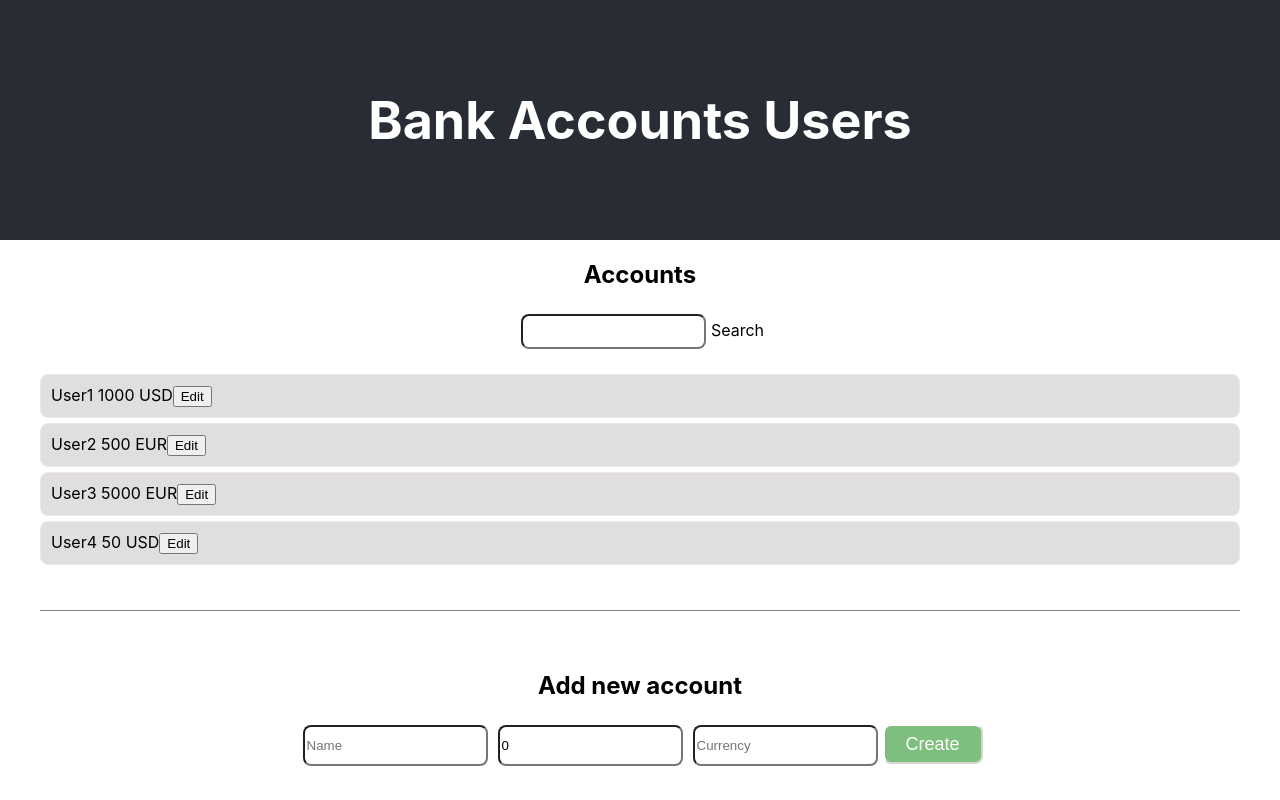
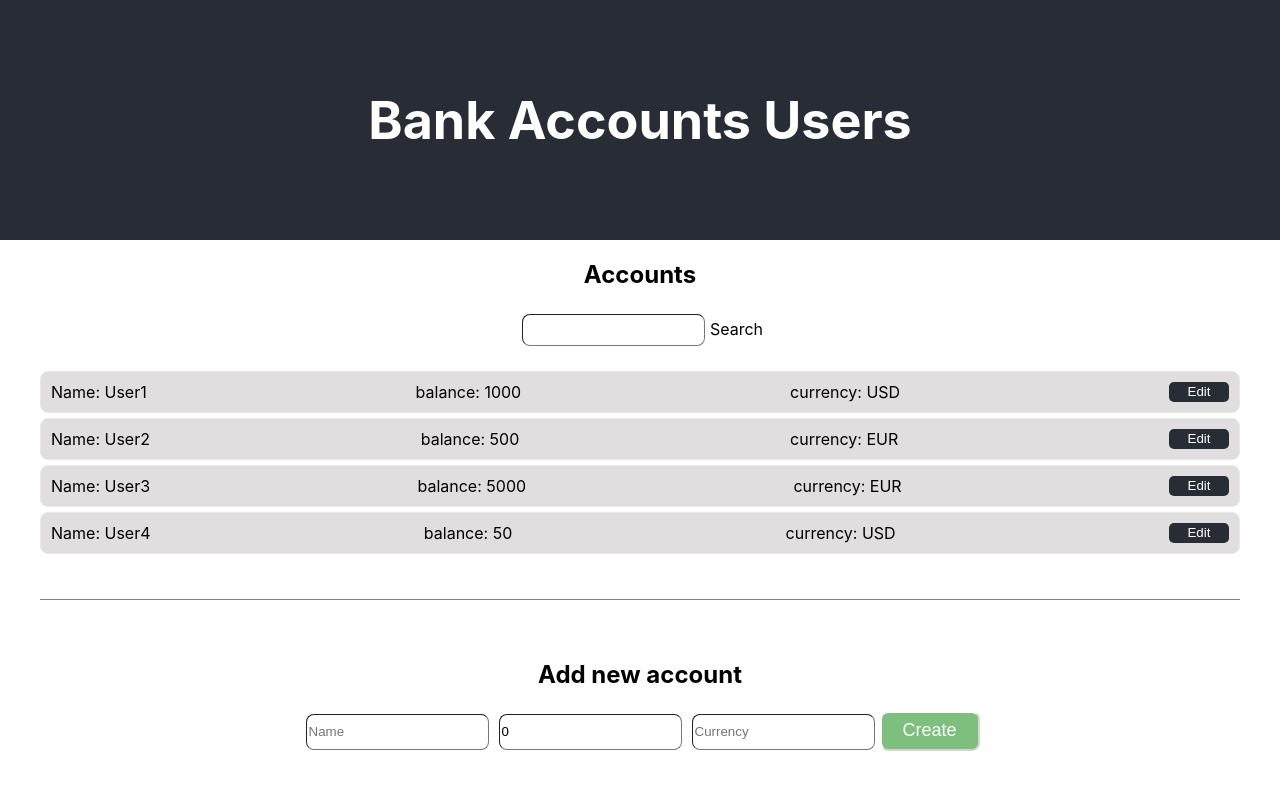
Before and after one commit to MichalStabrawa/gomspace, a React (Create React App) app: page / in a window 1280 px wide. Built offline with nearby package versions, Linux system fonts and the light colour scheme.

Commit message:
add styles

```diff
--- a/src/App.css
+++ b/src/App.css
@@ -32,13 +32,14 @@
 }
 
 .input {
-  height: 35px;
+  height: 32px;
   border-radius: 8px;
   margin: 5px;
+  border-width: 1px;
 }
 
 .modal {
-  background-color: #61dafb;
+  background-color: #c6cecf;
   position: absolute;
   top: 0;
   width: 100%;
@@ -46,6 +47,7 @@
   padding-top: 20px;
   top: 0;
   padding: 20px;
+  margin-top:10px;
 }
 
 .modal-content {
@@ -63,7 +65,7 @@
 .close {
   font-size: 2rem;
   position: absolute;
-  right: 10px;
-  top: -30px;
+  right:0;
+  top: -20px;
   cursor: pointer;
 }
--- a/src/components/AccountUserList.module.css
+++ b/src/components/AccountUserList.module.css
@@ -1,5 +1,6 @@
 .wrapper {
   position: relative;
+  width: 100%;
 }
 
 .wrapper .list {
@@ -20,3 +21,17 @@
 .search_wrapper {
   margin-bottom: 20px;
 }
+
+.list_item {
+  display: flex;
+  justify-content: space-between;
+  margin: 0;
+}
+
+.list_item button {
+  background-color: #282C34;
+  color: #fff;
+  border: #fff;
+  border-radius: 5px;
+  min-width: 60px;
+}
--- a/src/components/AccountUserList.module.min.css
+++ b/src/components/AccountUserList.module.min.css
@@ -1 +1 @@
-.wrapper{position:relative}.wrapper .list{margin:0;padding:0 0 40px}.wrapper .list li{list-style-type:none;padding:10px;border:1px solid #ece8e8;text-align:left;margin-bottom:5px;border-radius:8px;background-color:#e0dede}.search_wrapper{margin-bottom:20px}
+.wrapper{position:relative;width:100%}.wrapper .list{margin:0;padding:0 0 40px}.wrapper .list li{list-style-type:none;padding:10px;border:1px solid #ece8e8;text-align:left;margin-bottom:5px;border-radius:8px;background-color:#e0dede}.search_wrapper{margin-bottom:20px}.list_item{display:flex;justify-content:space-between;margin:0}.list_item button{background-color:#282C34;color:#fff;border:#fff;border-radius:5px;min-width:60px}
--- a/src/components/AccountUserList.module.scss
+++ b/src/components/AccountUserList.module.scss
@@ -1,5 +1,7 @@
 .wrapper {
-  position: relative;
+position: relative;
+width: 100%;;
+
   .list {
     margin: 0;
     padding: 0 0 40px;
@@ -17,3 +19,16 @@
 .search_wrapper {
   margin-bottom: 20px;
 }
+.list_item {
+  display:flex;
+  justify-content: space-between;
+  margin:0;
+
+  button {
+    background-color: #282C34;
+    color:#fff;
+    border:#fff;
+    border-radius: 5px;
+    min-width: 60px;
+  }
+}
--- a/src/components/AccountUserList.tsx
+++ b/src/components/AccountUserList.tsx
@@ -140,10 +140,14 @@ const AccountUserList: React.FC = () => {
           {data.length &&
             data.map((el) => (
               <li key={el.id}>
-                {el.name} {el.balance} {el.currency}
-                <button onClick={openModal} id={el.id}>
-                  Edit
-                </button>
+                <p className={classes.list_item}>
+                  <span>Name: {el.name} </span>{" "}
+                  <span>balance: {el.balance}</span>{" "}
+                  <span>currency: {el.currency}</span>{" "}
+                  <button onClick={openModal} id={el.id}>
+                    Edit
+                  </button>
+                </p>
               </li>
             ))}
         </ul>
--- a/src/components/ModalAccount/ModalAccount.module.min.css
+++ b/src/components/ModalAccount/ModalAccount.module.min.css
@@ -1 +1 @@
-.button{height:35px;background-color:transparent;border:1px solid #fff;border-radius:8px;min-width:100px;margin:5px}.delete{background-color:red}.transfer{background-color:green}.error{color:red}table{width:100%;border-collapse:collapse;margin-bottom:20px}th,td{padding:8px;text-align:left;border-bottom:1px solid #ddd}td{background-color:white}th{background-color:#f2f2f2}
+.button{height:35px;background-color:transparent;border:1px solid #fff;border-radius:8px;min-width:100px;margin:5px}.delete{background-color:red}.transfer{background-color:green}.error{color:red}table{width:100%;border-collapse:collapse;margin-bottom:20px}th,td{padding:8px;text-align:left;border-bottom:1px solid #ddd}td{background-color:white}th{background-color:#f2f2f2}.transfer_wrapper{border-top:1px solid #fff;padding:20px 0;margin-top:20px;display:flex;justify-content:center}.transfer_wrapper .select{height:35px;border-radius:8px;margin:5px;min-width:170px}
--- a/src/components/ModalAccount/ModalAccount.module.scss
+++ b/src/components/ModalAccount/ModalAccount.module.scss
@@ -38,3 +38,18 @@ td {
 th {
     background-color: #f2f2f2;
 }
+.transfer_wrapper {
+    border-top:1px solid #fff;
+    padding:20px 0;
+    margin-top:20px;
+
+    display: flex;
+    justify-content: center;
+
+    .select {
+        height: 35px;
+        border-radius: 8px;
+        margin:5px;
+        min-width: 170px;
+    }
+}
--- a/src/components/ModalAccount/ModalAccount.tsx
+++ b/src/components/ModalAccount/ModalAccount.tsx
@@ -53,7 +53,7 @@ const AccountModal = ({
   const [isDeleting, setIsDeleting] = useState(false);
   const [isEditing, setIsEditing] = useState(false);
   const [transferAmount, setTransferAmount] = useState(0); // Track the transfer amount locally
-  const [destinationAccountId, setDestinationAccountId] = useState("");
+
   const [isTransferring, setIsTransferring] = useState(false);
   const [transferArray, setTransferArray] = useState<AccountTransfer[]>([]);
 
@@ -131,6 +131,7 @@ const AccountModal = ({
         }) as AppThunk<void>
       );
     }
+    setTransferAmount(0);
   };
   useEffect(() => {
     setTransferArray(filterWithoutExistingId());
@@ -210,18 +211,22 @@ const AccountModal = ({
             >
               {isDeleting ? "Deleting..." : "Delete"}
             </button>
-            <div>
+            <div className={classes.transfer_wrapper}>
+              <div >
+                <div></div>
                 <label>Transfer Amount:</label>
                 <input
                   className="input"
                   type="number"
                   value={transferAmount}
-                onChange={(e) => setTransferAmount(parseFloat(e.target.value))}
+                  onChange={(e) =>
+                    setTransferAmount(parseFloat(e.target.value))
+                  }
                 />
               </div>
               <div>
                 <label>User</label>
-              <select className="input" onChange={handleUserTransferId}>
+                <select className={classes.select} onChange={handleUserTransferId}>
                   {transferArray &&
                     transferArray.map((el) => (
                       <option
@@ -243,6 +248,7 @@ const AccountModal = ({
               >
                 {isTransferring ? "Transferring..." : "Transfer"}
               </button>
+            </div>
             {error === "Insufficient balance" && (
               <p className={classes.error}> Somthing went wrong: {error}</p>
             )}
```
Also changed, not shown: src/components/ModalAccount/ModalAccount.module.css (+15 -0 lines). Lines whose indentation alone changed are shown as unchanged.
